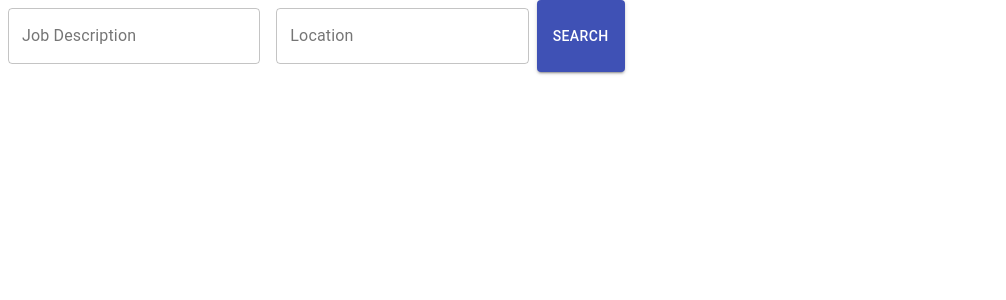
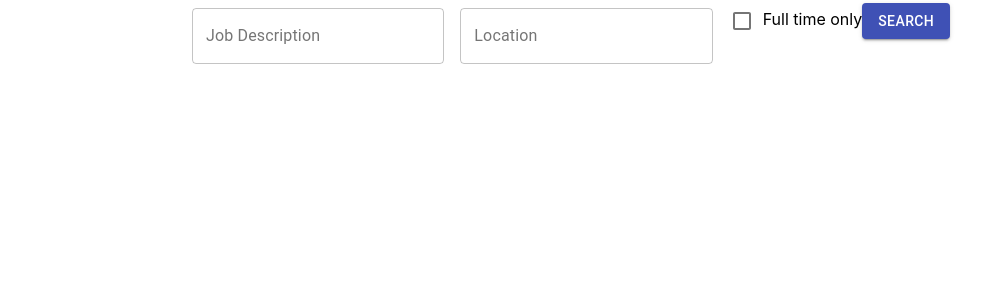
Before and after one commit to bbucsek/GitJobs, a React (Create React App) app: page / in a window 1280 px wide. Shown: the top 300 px of the page, without its empty margins (0-1006 px from the left). Built offline with nearby package versions, Linux system fonts and the light colour scheme.

Commit message:
add full time only checkbox

```diff
--- a/src/Components/SearchBar.js
+++ b/src/Components/SearchBar.js
@@ -1,7 +1,8 @@
 import React, {useState, useContext} from 'react';
-import { makeStyles } from '@material-ui/core/styles';
+import {makeStyles} from '@material-ui/core/styles';
 import TextField from '@material-ui/core/TextField';
 import Button from '@material-ui/core/Button';
+import Checkbox from '@material-ui/core/Checkbox';
 import {SearchResultContext} from "../Contexts/SearchResultsContext";
 
 const SearchBar = () => {
@@ -18,6 +19,7 @@ const SearchBar = () => {
     const classes = useStyles();
     const [description, setDescription] = useState("");
     const [location, setLocation] = useState("");
+    const [checked, setChecked] = useState(false);
     const {searchResults, searchJobs} = useContext(SearchResultContext);
 
 
@@ -30,7 +32,11 @@ const SearchBar = () => {
     };
 
     const handleSearch = () => {
-        searchJobs(description, location);
+        searchJobs(description, location, checked);
+    };
+
+    const handleChecked = () => {
+      setChecked(!checked);
     };
 
     return (
@@ -52,13 +58,20 @@ const SearchBar = () => {
                     variant="outlined"
                     onChange={handleLocationChange}
                 />
-            </form>
+                <Checkbox
+                    color="primary"
+                    inputProps={{ 'aria-label': 'secondary checkbox' }}
+                    onChange={handleChecked}
+                />
+                Full time only
                 <Button variant="contained"
                         color="primary"
                         onClick={handleSearch}
                 >
                     Search
                 </Button>
+            </form>
+
         </div>
     );
 };
--- a/src/Contexts/SearchResultsContext.js
+++ b/src/Contexts/SearchResultsContext.js
@@ -8,7 +8,7 @@ export const SearchResultProvider = props => {
 
     const PROXY_URL = "https://cors-anywhere.herokuapp.com/";
     const API_URL = "https://jobs.github.com/positions";
-    const config = {
+    const CONFIG = {
         headers: {
             'Access-Control-Expose-Headers': 'access-control-allow-origin'
         }
@@ -19,15 +19,16 @@ export const SearchResultProvider = props => {
     const [searchResults, setSearchResults] = useState([]);
     const [positionDescription, setPositionDescription] = useState([]);
 
-    const searchJobs = async (description, location) => {
-        let url = `${PROXY_URL}${API_URL}.json?utf8=%E2%9C%93&description=${description}&location=${location}`;
-        let positions = await ApiService.searchPositions(url, config);
+    const searchJobs = async (description, location, checked) => {
+        let fullTime = checked ? "&full_time=on" : "";
+        let url = `${PROXY_URL}${API_URL}.json?utf8=%E2%9C%93&description=${description}&location=${location}${fullTime}`;
+        let positions = await ApiService.searchPositions(url, CONFIG);
         setSearchResults(positions);
     };
 
     const getPositionDetails = async (positionId) => {
         let url = `${PROXY_URL}${API_URL}/${positionId}.json`;
-        let positionDetails = await ApiService.getPositionDetails(url, config);
+        let positionDetails = await ApiService.getPositionDetails(url, CONFIG);
         setPositionDescription(positionDetails);
     };
 
--- a/src/Pages/PositionDescription.js
+++ b/src/Pages/PositionDescription.js
@@ -1,6 +1,7 @@
 import React, {useContext, useEffect} from 'react';
 import {useParams} from 'react-router-dom';
 import {SearchResultContext} from "../Contexts/SearchResultsContext";
+import SearchBar from "../Components/SearchBar";
 
 const PositionDescription = () => {
 
@@ -11,6 +12,7 @@ const PositionDescription = () => {
         getPositionDetails(positionId);
     };
 
+
     useEffect(() => {
         getPosition();
     }, []);
@@ -19,6 +21,7 @@ const PositionDescription = () => {
     return (
         <div>
             {positionDescription.title}
+            <div dangerouslySetInnerHTML={{ __html: positionDescription.description }} />
         </div>
     );
 };
--- a/src/Pages/SearchPage.js
+++ b/src/Pages/SearchPage.js
@@ -1,14 +1,20 @@
 import React, {useState} from 'react';
 import SearchBar from "../Components/SearchBar";
 import PositionList from "../Components/PositionList";
+import Container from '@material-ui/core/Container';
+import Checkbox from '@material-ui/core/Checkbox';
+
+
 
 const SearchPage = () => {
 
     return (
-        <div>
-            <SearchBar/>
-            <PositionList/>
-        </div>
+        <>
+            <Container maxWidth="md">
+                <SearchBar/>
+                <PositionList/>
+            </Container>
+        </>
     );
 };
 
```
Also changed, not shown: src/App.css (line endings or trailing spaces). Lines whose indentation alone changed are shown as unchanged.
